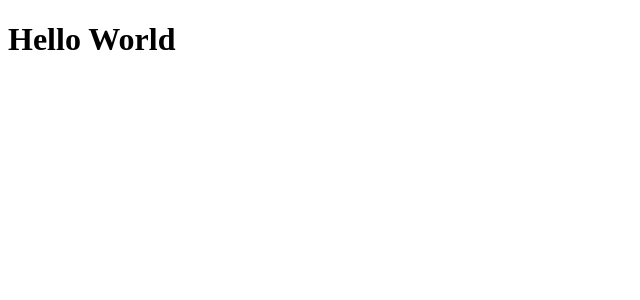
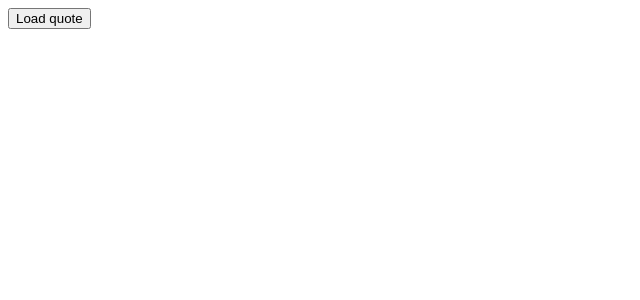
Before and after one commit to MissaelOrtiz/hook-state-lab, a React app: page / in a window 1280 px wide. Shown: the top 300 px of the page, without its empty margins (0-640 px from the left). Built offline with nearby package versions, Linux system fonts and the light colour scheme.

Commit message:
linked SimpsonQuoteFn to App.jsx

```diff
--- a/src/components/app/App.jsx
+++ b/src/components/app/App.jsx
@@ -1,5 +1,6 @@
 import React from 'react';
+import SimpsonQuote from '../../containers/SimpsonQuoteFn';
 
 export default function App() {
-  return <h1>Hello World</h1>;
+  return <SimpsonQuote />;
 }
```
